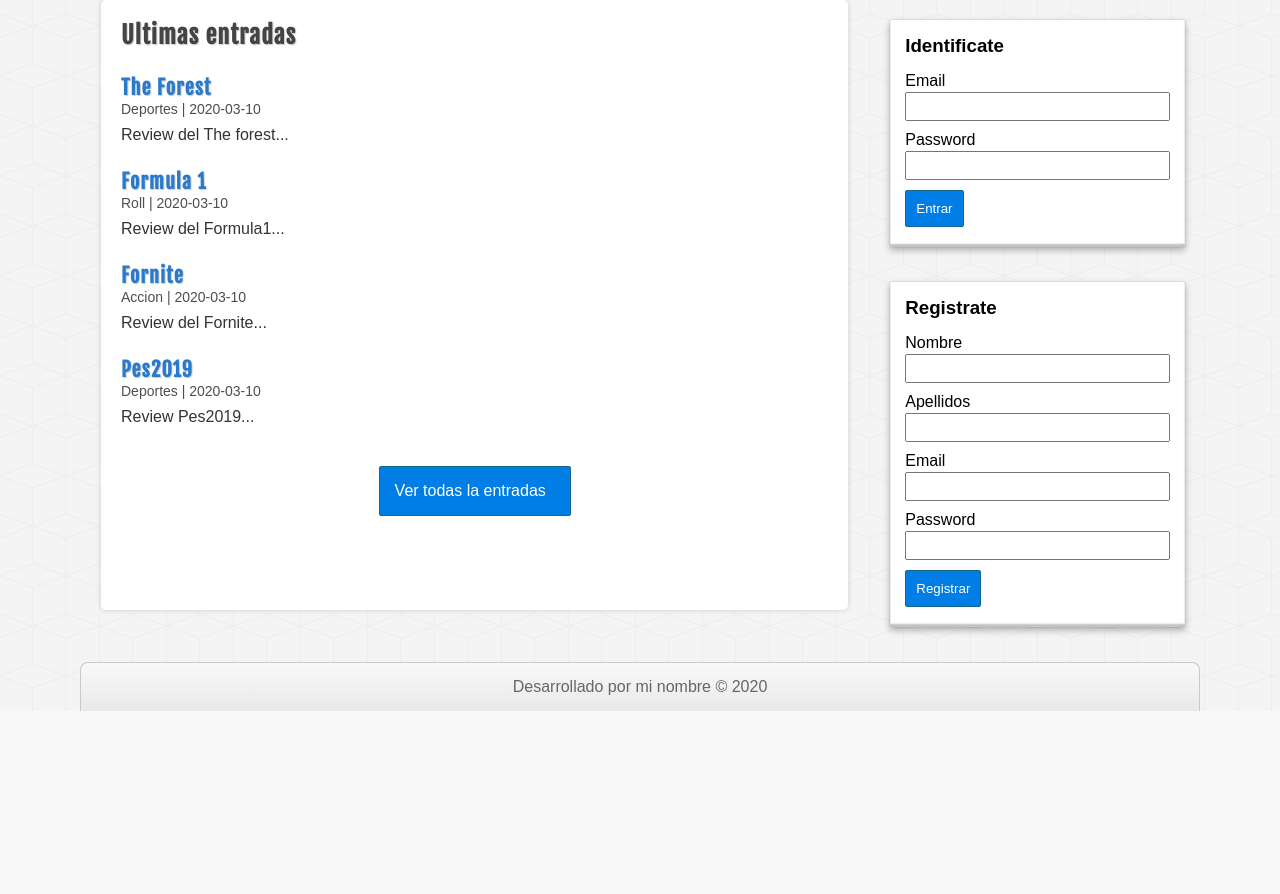
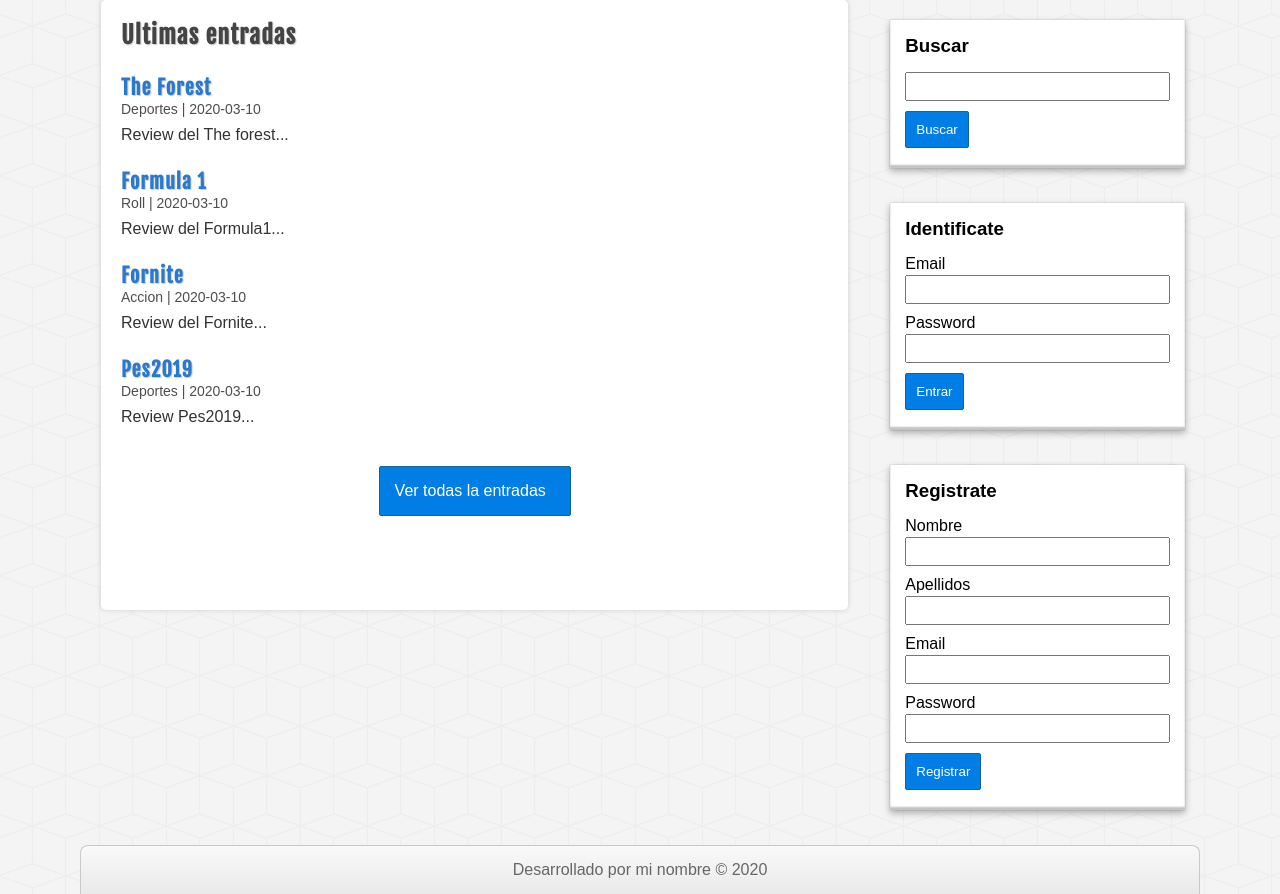
Before and after one commit to RaGlanzel/proyectoPHP, a PHP site: page /index.php in a window 1280 px wide. Shown: the part 187-1081 px from the top of the page. Before the commit the page ends 898 px from the top, so only its background shows below. Run offline with PHP 8.4, Linux system fonts and the light colour scheme; data comes from the database, SQL or seed files in the repository.

Commit message:
versión final

```diff
--- a/includes/helpers.php
+++ b/includes/helpers.php
@@ -48,12 +48,15 @@ function conseguirCategoria($conexion, $id) {
     return $result;
 }
 
-function conseguirEntradas($conexion, $limit = null, $categoria = null) {
+function conseguirEntradas($conexion, $limit = null, $categoria = null, $busqueda = null ) {
     $sql = "SELECT e.*, c.nombre AS 'Categoria' FROM entradas e " .
             "INNER JOIN categorias c ON e.categoria_id = c.id ";
 
     if (!empty($categoria)) {
         $sql .= "WHERE e.categoria_id = '$categoria' ";
+    }
+    if (!empty($busqueda)) {
+        $sql .= "WHERE e.titulo LIKE '%$busqueda%' ";
     }
 
     $sql .= "ORDER BY e.id DESC ";
--- a/includes/lateral.php
+++ b/includes/lateral.php
@@ -2,6 +2,20 @@
 
 
 <aside id="sidebar">
+    <div id="buscador" class="bloque">
+        <h3>Buscar</h3>
+        <?php if(isset($_SESSION['error_login'])): ?>
+<div class="alerta alerta-error">
+    <?=$_SESSION['error_login']; ?>
+</div>
+<?php endif; ?>
+        <form method="post" action="buscar.php">
+
+            <input type="text" name="busqueda"/>
+
+            <input type="submit" name="submit" value="Buscar"/>
+        </form>
+    </div>
 <?php if(isset($_SESSION['usuario'])): ?>
 <div id="login" class="bloque">
     <h3><?=$_SESSION['usuario']['nombre'].' '.$_SESSION['usuario']['apellidos']; ?></h3>
@@ -30,7 +44,7 @@
             <input type="submit" name="submit" value="Entrar"/>
         </form>
     </div>
-    <div id="login" class="bloque">
+    <div id="register" class="bloque">
          <?php //if (isset($_SESSION['errores'])): ?>
             <?php //var_dump($_SESSION['errores']); ?>
         <?php //endif; ?>
```
